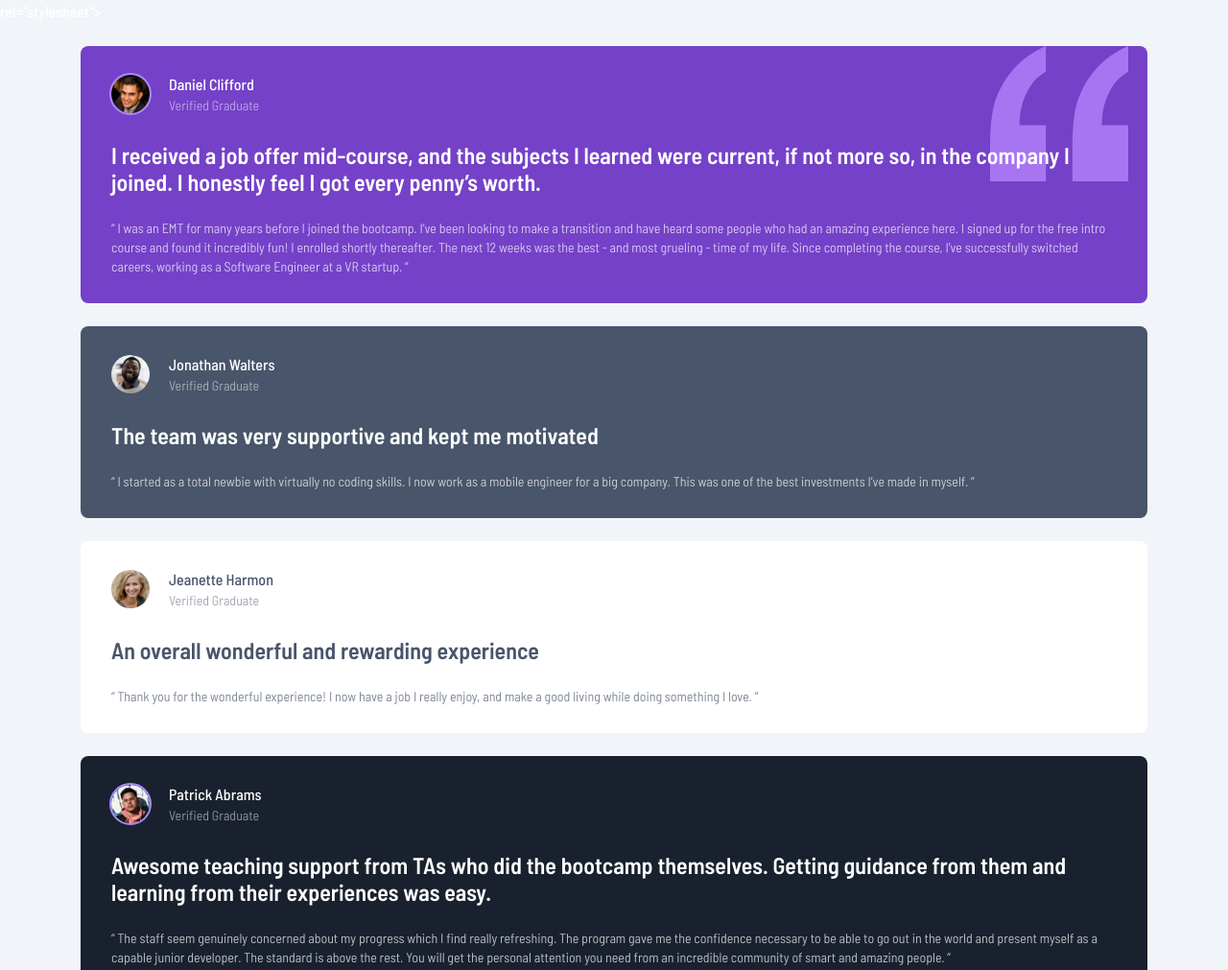
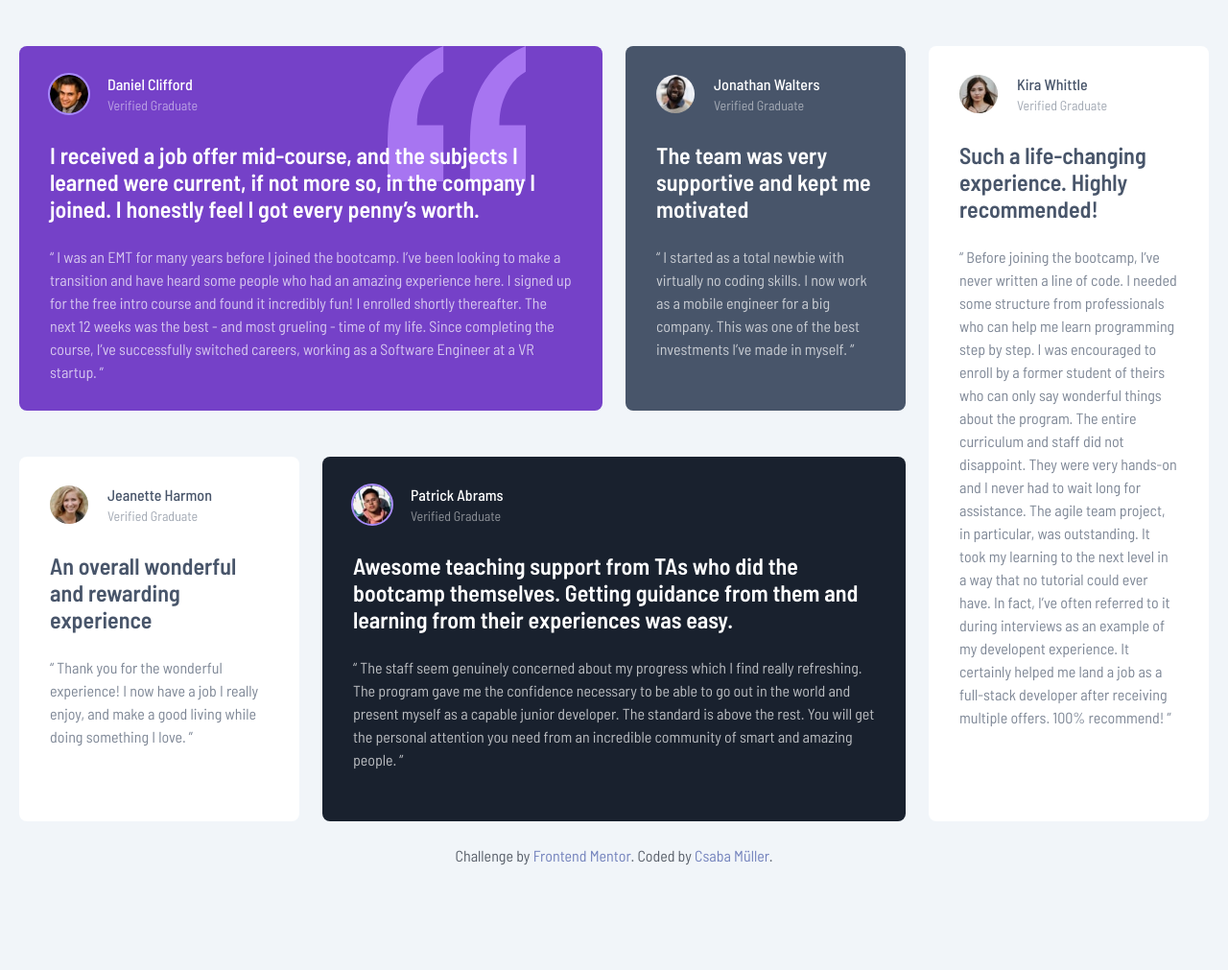
Before and after one commit to Csabooo/frontendmentor-11-Testimonials-grid-section, a website: page index.html in a window 1280 px wide. Shown: the top 1011 px of the page at 96% size. After the commit the page ends 904 px from the top, so only its background shows below. Drawn offline with Linux system fonts and the light colour scheme.

Commit message:
fully completed

```diff
--- a/index.html
+++ b/index.html
@@ -10,7 +10,7 @@
   <link rel="preconnect" href="https://fonts.gstatic.com" crossorigin>
   <link rel="preconnect" href="https://fonts.googleapis.com">
   <link rel="preconnect" href="https://fonts.gstatic.com" crossorigin>
-  <link href="https://fonts.googleapis.com/css2?family=Barlow+Semi+Condensed:wght@400;500;600&display=swap" rel="stylesheet">    rel="stylesheet">
+  <link href="https://fonts.googleapis.com/css2?family=Barlow+Semi+Condensed:wght@400;500;600&display=swap" rel="stylesheet">
   <link rel="stylesheet" href="styles/output.css">
   <link rel="stylesheet" href="styles/style.css">
 
@@ -18,10 +18,12 @@
 </head>
 
 <body>
-  <main class="grid max-w-6xl mx-auto px-5 pt-6">
+  <div class="container max-w-7xl mx-auto px-5 pt-6 min-h-screen flex flex-col items-center justify-center">
+
+  <main class="md:grid grid-rows-2 grid-cols-4 gap-6">
     <!--     Daniel Clifford -->
-    <section class="bg-moderate-violet rounded-lg px-8 py-7 relative">
-      <img class="flex absolute w-36 top-0 right-5 " src="images/bg-pattern-quotation.svg" alt="quotation">
+    <section class="col-span-2 bg-moderate-violet rounded-lg px-8 py-7 mt-6 relative">
+      <img class="flex absolute w-36 top-0 right-5 md:right-20" src="images/bg-pattern-quotation.svg" alt="quotation">
       <div class="header flex items-center relative z-10">
         <img class="h-10 outline outline-violet-400 outline-2 rounded-full" src="images/image-daniel.jpg"
           alt="image-Daniel">
@@ -46,6 +48,7 @@
         </div>
       </div>
     </section>
+
     <!--     Jonathan Walters -->
     <section class="bg-very-dark-grayish-blue rounded-lg px-8 py-7 mt-6">
       <div class="header flex items-center relative z-10">
@@ -65,6 +68,33 @@
         </div>
       </div>
     </section>
+
+        <!--       Kira Whittle -->
+        <section class="bg-white rounded-lg px-8 py-7 mt-6 hidden md:block row-span-2">
+          <div class="header flex items-center relative z-10">
+            <img class="h-10 rounded-full" src="images/image-kira.jpg" alt="image-Kira">
+            <div class="pl-5">
+              <h2 class="text-very-dark-grayish-blue">Kira Whittle</h2>
+              <h4 class="text-very-dark-grayish-blue">Verified Graduate</h4>
+            </div>
+          </div>
+          <div>
+            <div>
+              <h3 class="text-very-dark-grayish-blue">Such a life-changing experience. Highly recommended!</h3>
+              <p class="text-very-dark-grayish-blue">
+                “ Before joining the bootcamp, I’ve never written a line of code. I needed some structure from
+          professionals who can help me learn programming step by step. I was encouraged to enroll by a former
+          student of theirs who can only say wonderful things about the program. The entire curriculum and staff
+          did not disappoint. They were very hands-on and I never had to wait long for assistance. The agile team
+          project, in particular, was outstanding. It took my learning to the next level in a way that no tutorial
+          could ever have. In fact, I’ve often referred to it during interviews as an example of my developent
+          experience. It certainly helped me land a job as a full-stack developer after receiving multiple offers.
+          100% recommend! ”
+              </p>
+            </div>
+          </div>
+        </section>
+
 
     <!--     Jeanette Harmon -->
     <section class="bg-white rounded-lg px-8 py-7 mt-6">
@@ -87,7 +117,7 @@
     </section>
 
     <!--     Patrick Abrams -->
-    <section class="bg-very-dark-blackish-blue rounded-lg px-8 py-7 mt-6">
+    <section class="bg-very-dark-blackish-blue rounded-lg px-8 py-7 mt-6 col-span-2">
       <div class="header flex items-center relative z-10">
         <img class="h-10 rounded-full outline outline-violet-400 outline-2" src="images/image-patrick.jpg"
           alt="image-Patrick">
@@ -112,7 +142,7 @@
     </section>
 
     <!--       Kira Whittle -->
-    <section class="bg-white rounded-lg px-8 py-7 mt-6">
+    <section class="bg-white rounded-lg px-8 py-7 mt-6 md:hidden">
       <div class="header flex items-center relative z-10">
         <img class="h-10 rounded-full" src="images/image-kira.jpg" alt="image-Kira">
         <div class="pl-5">
@@ -136,22 +166,17 @@
         </div>
       </div>
     </section>
-
-    <section class="bg-white">
+  </main>
+  <div class="attribution">
+    <p class="text-very-dark-blackish-blue">
+      Challenge by <a href="https://www.frontendmentor.io/challenges/testimonials-grid-section-Nnw6J7Un7"
+      target="_blank">Frontend Mentor</a>.
+    Coded by <a href="https://www.frontendmentor.io/profile/Csabooo" target="_blank">Csaba Müller</a>.
+    </p>
+  </div>
+</div>
 
 
-
-
-    </section>
-
-  </main>
-
-
-  <div class="attribution">
-    Challenge by <a href="https://www.frontendmentor.io/challenges/testimonials-grid-section-Nnw6J7Un7"
-      target="_blank">Frontend Mentor</a>.
-    Coded by <a href="https://www.frontendmentor.io/profile/Csabooo" target="_blank">Csaba Müller</a>.
-  </div>
 </body>
 
 </html>
```
Also changed, not shown: README-template.md (deleted), README.md, screenshoot.jpg (added), styles/output.css.
